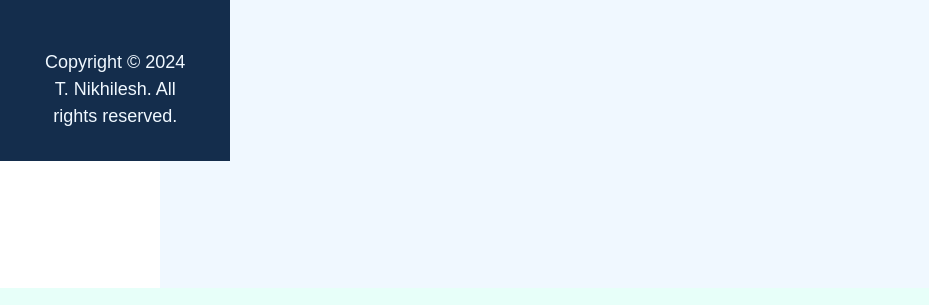
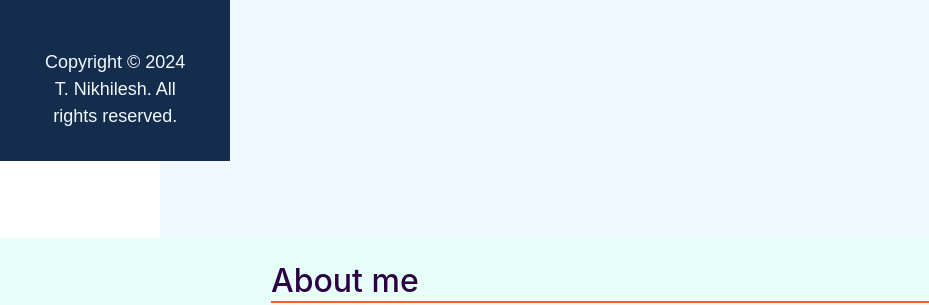
Before and after one commit to Nikhilesh4/nikhilesh.github.io, a plain HTML site: page index.html in a window 1280 px wide. Shown: the part 639-944 px from the top of the page, without its empty margins (0-929 px from the left). Drawn offline with nearby package versions, Linux system fonts and the light colour scheme.

Commit message:
Update style.css

```diff
--- a/style.css
+++ b/style.css
@@ -349,10 +349,6 @@ font-size: 38px;
 .navbar .navbar-brand,.social,.imgc,.copy {
 opacity: 0;
 transition: opacity 1s ease;
-}
-.section {
-padding: 50px 20px;
-padding-bottom: 85vh;
 }
 ul {
 /* padding-inline-start: 2em; */
```
